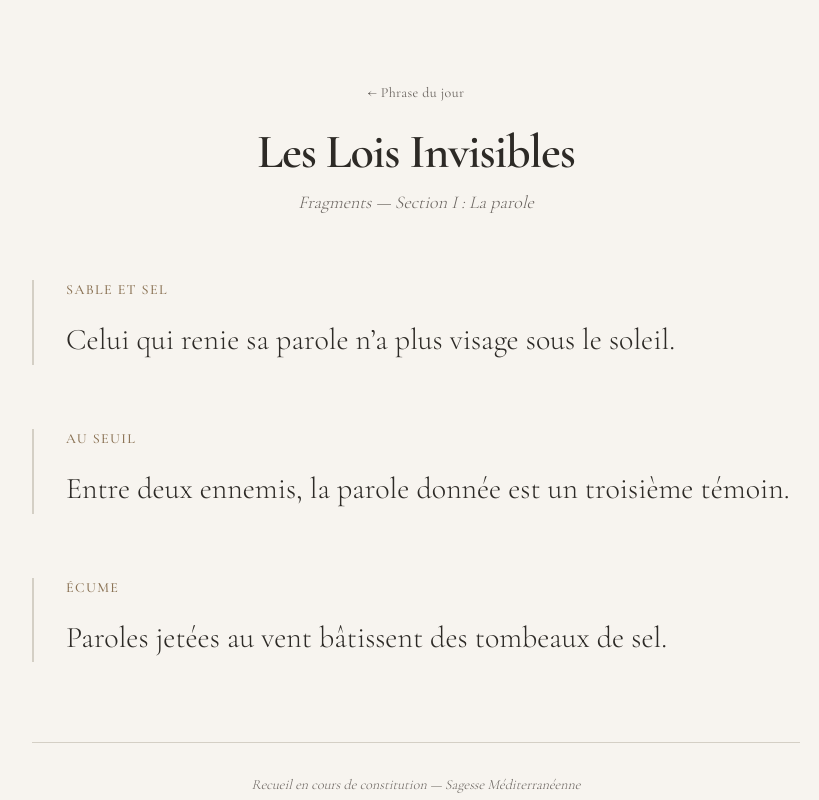
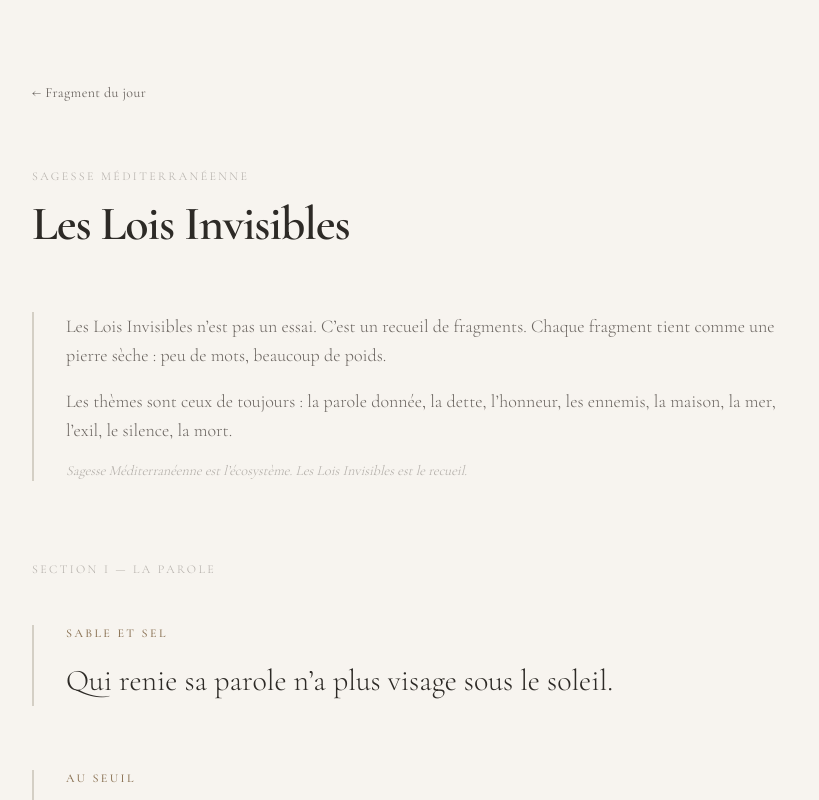
Before and after one commit to ShamyLand/sagesse-mediterraneenne-site, a Next.js app: page /livre in a window 1280 px wide. Shown: the top 800 px of the page, without its empty margins (224-1043 px from the left). Built offline with nearby package versions, Linux system fonts and the light colour scheme.

Commit message:
feat: editorial — manifeste, structure recueil, identité Les Lois Invisibles

```diff
--- a/app/livre/page.tsx
+++ b/app/livre/page.tsx
@@ -3,13 +3,23 @@ import type { Metadata } from "next";
 
 export const metadata: Metadata = {
   title: "Les Lois Invisibles — Sagesse Méditerranéenne",
-  description: "Extraits du recueil de fragments courts. Un Hagakure méditerranéen moderne.",
+  description:
+    "Recueil de fragments courts, sobres et denses. Un Hagakure méditerranéen moderne.",
 };
 
 const fragments = [
-  { title: "Sable et sel", text: "Celui qui renie sa parole n’a plus visage sous le soleil." },
-  { title: "Au seuil", text: "Entre deux ennemis, la parole donnée est un troisième témoin." },
-  { title: "Écume", text: "Paroles jetées au vent bâtissent des tombeaux de sel." },
+  {
+    title: "Sable et sel",
+    text: "Qui renie sa parole n’a plus visage sous le soleil.",
+  },
+  {
+    title: "Au seuil",
+    text: "Entre deux ennemis, la parole donnée devient le troisième témoin.",
+  },
+  {
+    title: "Écume",
+    text: "Paroles jetées au vent bâtissent des tombeaux de sel.",
+  },
 ];
 
 export default function LivrePage() {
@@ -17,25 +27,55 @@ export default function LivrePage() {
     <div className="min-h-screen flex flex-col bg-background">
       <main className="flex-1 flex flex-col items-center px-4 md:px-6 lg:px-8 py-12 md:py-20">
         <div className="w-full max-w-3xl mx-auto">
-          <div className="text-center mb-12 md:mb-16">
+
+          {/* Retour */}
+          <div className="mb-12 md:mb-16">
             <Link
               href="/"
               className="text-sm text-muted-foreground hover:text-foreground transition-colors tracking-wide"
             >
-              ← Phrase du jour
+              ← Fragment du jour
             </Link>
-            <h1 className="mt-6 text-3xl md:text-4xl lg:text-5xl font-semibold text-foreground tracking-tight">
+          </div>
+
+          {/* En-tête */}
+          <div className="mb-12 md:mb-16">
+            <p className="text-xs tracking-[0.2em] uppercase text-muted-foreground/50 font-light mb-4">
+              Sagesse Méditerranéenne
+            </p>
+            <h1 className="text-3xl md:text-4xl lg:text-5xl font-semibold text-foreground tracking-tight">
               Les Lois Invisibles
             </h1>
-            <p className="mt-3 text-lg text-muted-foreground font-light italic">
-              Fragments — Section I : La parole
+          </div>
+
+          {/* Manifeste éditorial */}
+          <div className="mb-14 md:mb-20 pl-6 md:pl-8 border-l-2 border-primary/15 space-y-4">
+            <p className="text-base md:text-lg text-muted-foreground font-light leading-relaxed">
+              Les Lois Invisibles n&rsquo;est pas un essai. C&rsquo;est un recueil de fragments.
+              Chaque fragment tient comme une pierre sèche : peu de mots, beaucoup de poids.
+            </p>
+            <p className="text-base md:text-lg text-muted-foreground font-light leading-relaxed">
+              Les thèmes sont ceux de toujours : la parole donnée, la dette,
+              l&rsquo;honneur, les ennemis, la maison, la mer, l&rsquo;exil, le silence, la mort.
+            </p>
+            <p className="text-sm text-muted-foreground/50 font-light italic">
+              Sagesse Méditerranéenne est l&rsquo;écosystème.
+              Les Lois Invisibles est le recueil.
             </p>
           </div>
 
+          {/* Section */}
+          <div className="mb-10 md:mb-12">
+            <p className="text-xs tracking-[0.2em] uppercase text-muted-foreground/50 font-light">
+              Section I — La parole
+            </p>
+          </div>
+
+          {/* Fragments */}
           <div className="space-y-12 md:space-y-16">
             {fragments.map((fragment, index) => (
               <article key={index} className="border-l-2 border-primary/20 pl-6 md:pl-8">
-                <h2 className="text-sm tracking-widest uppercase text-accent font-medium mb-4">
+                <h2 className="text-xs tracking-[0.2em] uppercase text-accent font-medium mb-4">
                   {fragment.title}
                 </h2>
                 <p className="text-xl md:text-2xl lg:text-3xl text-foreground leading-relaxed font-light">
@@ -45,11 +85,13 @@ export default function LivrePage() {
             ))}
           </div>
 
+          {/* Colophon */}
           <div className="mt-16 md:mt-20 pt-8 border-t border-border/30 text-center">
-            <p className="text-sm text-muted-foreground font-light italic">
-              Recueil en cours de constitution — Sagesse Méditerranéenne
+            <p className="text-xs tracking-[0.2em] uppercase text-muted-foreground/40 font-light">
+              Corpus en constitution — Fragments validés : 3
             </p>
           </div>
+
         </div>
       </main>
     </div>
```
